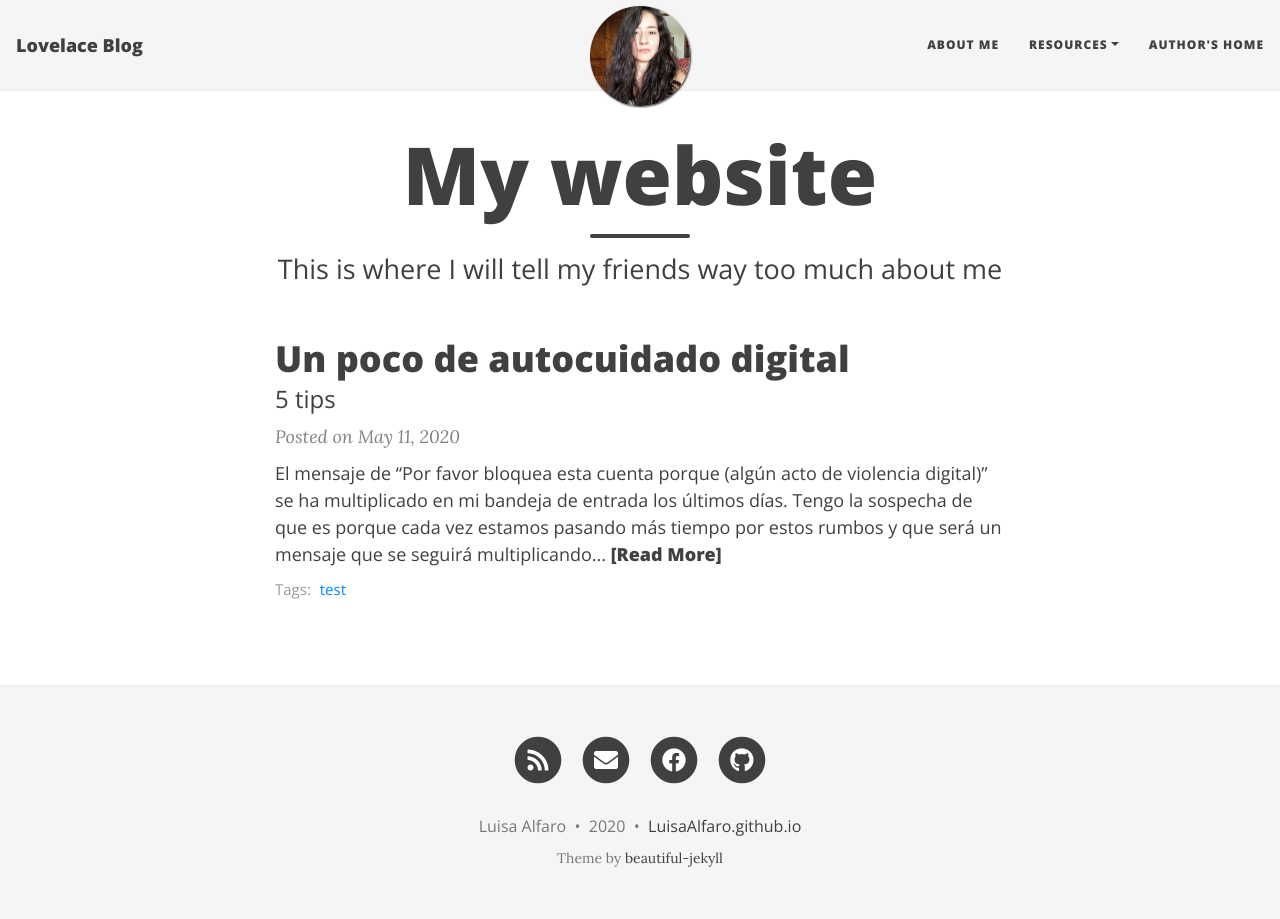
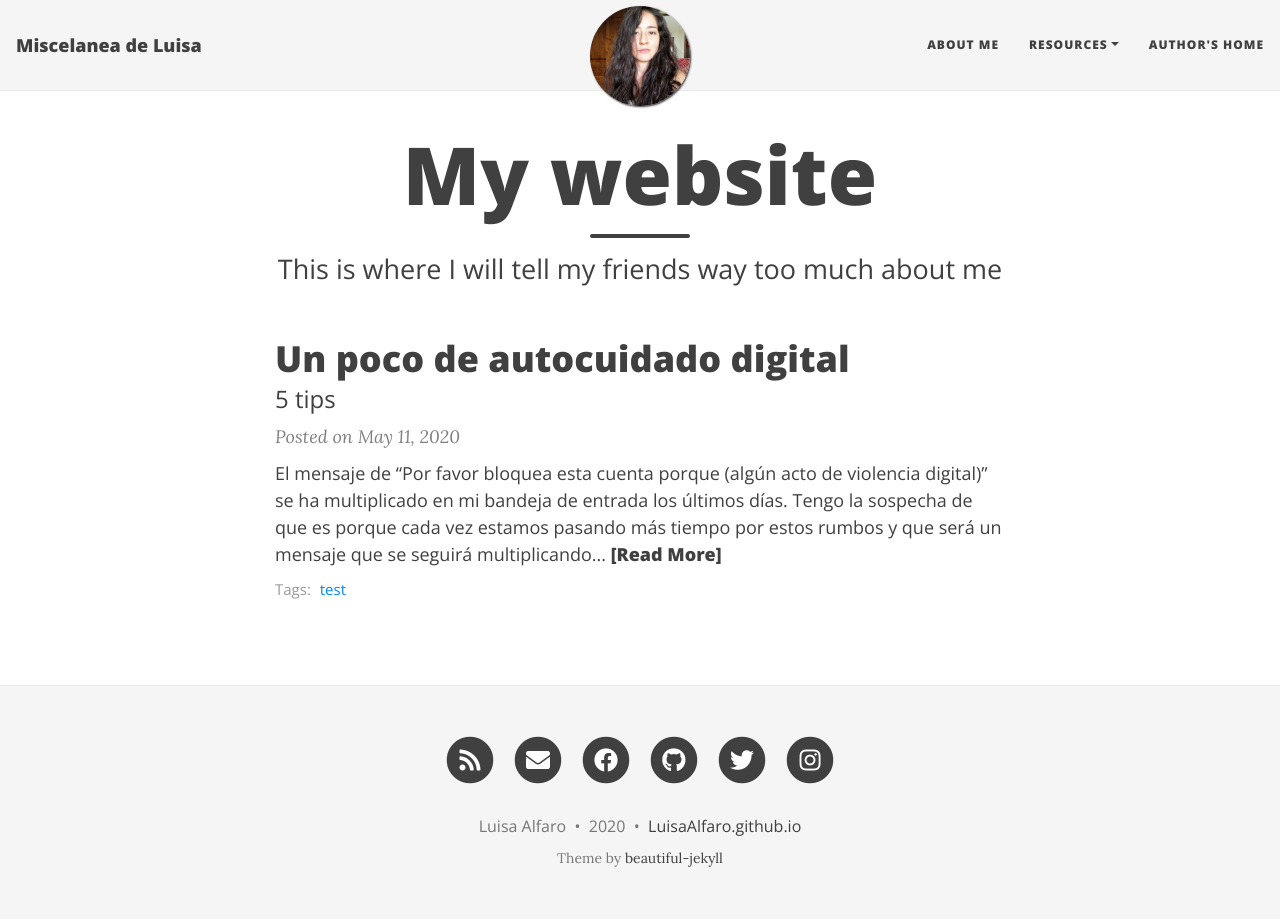
Before and after one commit to LuisaAlfaro/lovelace-blog, a Jekyll site: the page built from index.html, in a window 1280 px wide. Built offline with Jekyll 4.4.1, drawn with Linux system fonts in a browser that asks for light colours; nearby versions of some CDN libraries; the list of posts is cut into pages by our own code; some of the changed lines change nothing that is shown.

Commit message:
large information update

```diff
--- a/_config.yml
+++ b/_config.yml
@@ -1,7 +1,7 @@
 # --- Basic options --- #
 
 # Name of website
-title: Lovelace Blog
+title: Miscelanea de Luisa
 
 # Short description of your site
 description: La brecha virtual tiene rostro de mujer
@@ -38,17 +38,17 @@ round-avatar: true
 # Uncomment the links you want to show and add your information to each one.
 # If you don't want to show a link to an RSS feed, set rss to "false".
 social-network-links:
-  email: "luisa@lulilulilu.com"
+  email: "alfaro.luisa15@gmail.com"
   facebook: notengo
   github: LuisaAlfaro
-#  twitter: notengo
+  twitter: luisalunal
   rss: true
 #  reddit: yourname
 #  linkedin: daattali
 #  xing: yourname
 #  stackoverflow: "3943160/daattali"
 #  snapchat: deanat78
-#  instagram: deanat78
+  instagram: luisalunal
 #  youtube: user/deanat78
 #  spotify: yourname
 #  telephone: +14159998888
```
